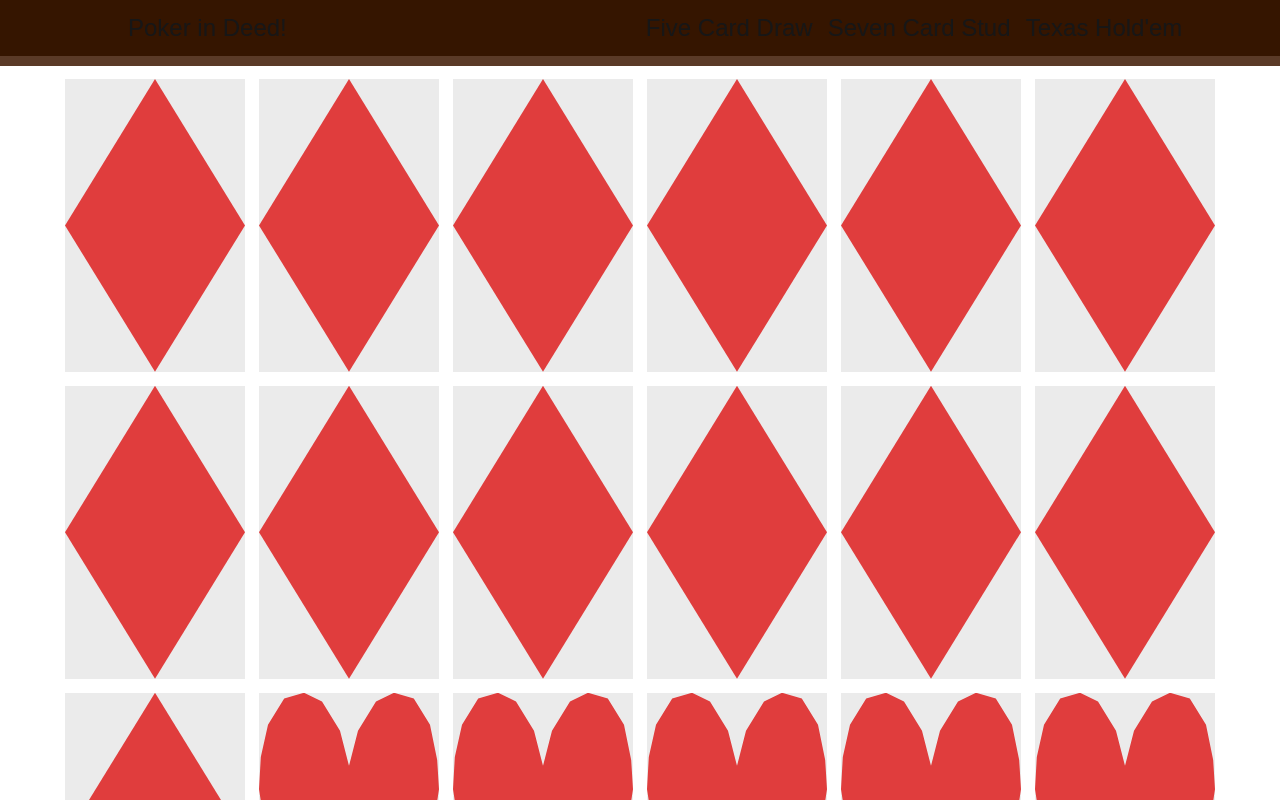
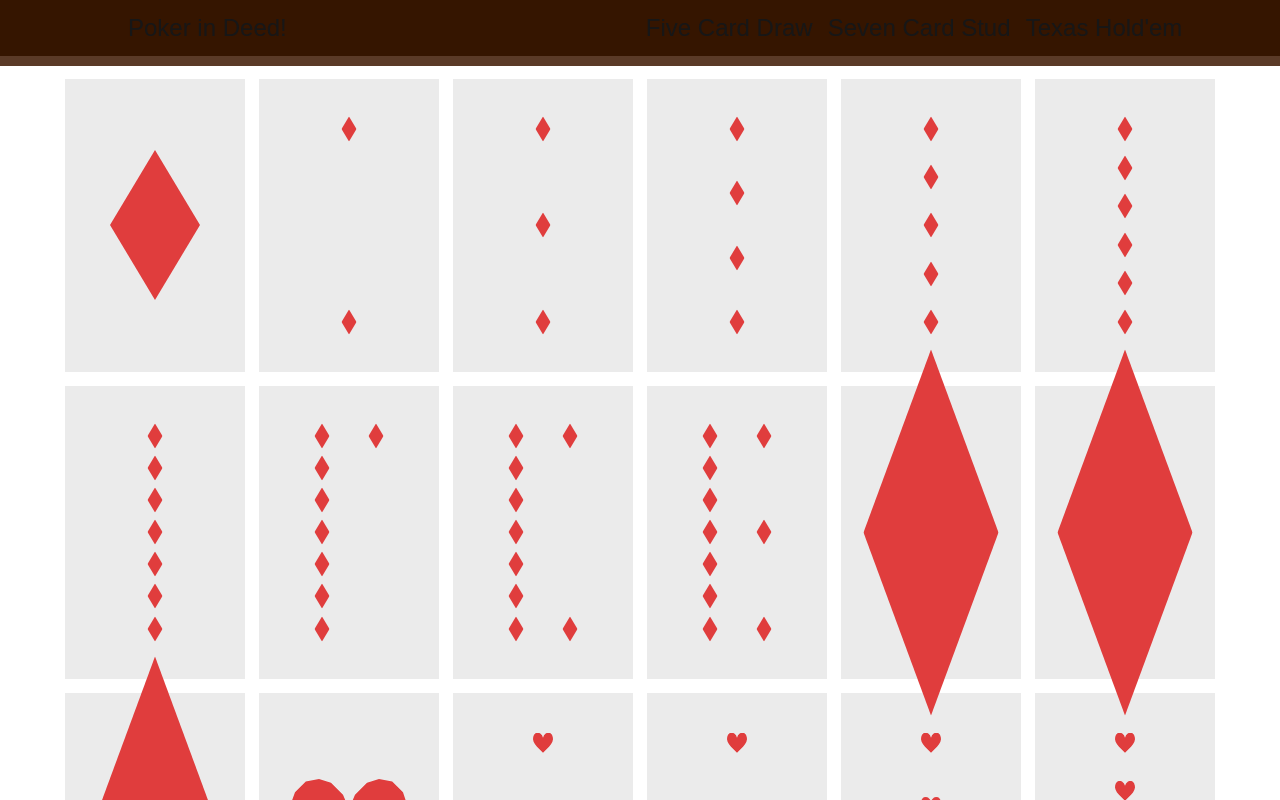
Before and after one commit to Milgarugaru123/My-Web-Games, a Next.js app in the folder poker-in-deed/: page / in a window 1280 px wide. Shown: the top 800 px of the page. Built offline with nearby package versions, Linux system fonts and the light colour scheme.

Commit message:
카드 디자인 계속 수정중

```diff
--- a/poker-in-deed/src/cards/Card.tsx
+++ b/poker-in-deed/src/cards/Card.tsx
@@ -1,6 +1,6 @@
 import CardInner from "./CardInner";
 import "./cards.css";
-import { CardShapes, CardVals, Cards } from "./cardType";
+import { CardShapes, CardVals } from "./cardType";
 
 const cardShapes: Readonly<CardShapes>[] = [
   "diamond",
@@ -49,7 +49,6 @@ const Card = () => {
                 className={`card_frame mx-auto val_${card.val}`}
               >
                 <CardInner shape={card.shape} val={card.val} />
-                {/* <div className={`shape_${card.shape}`}></div> */}
               </div>
             );
           });
--- a/poker-in-deed/src/cards/CardInner.tsx
+++ b/poker-in-deed/src/cards/CardInner.tsx
@@ -1,8 +1,31 @@
-import { CardShapes, CardVals } from "./cardType";
+import { CardShapes, CardVals, TCard } from "./cardType";
 
-const CardInner: { shape: CardShapes; val: CardVals } = ({ shape, val }) => {
-  if (val == `A`) return <div className={`shape_${shape}`}></div>;
-  return <div className={`shape_${shape}`}></div>;
+const CardInner = ({ shape, val }: TCard) => {
+  if (val == `A`)
+    return (
+      <div className={`w-full h-full flex justify-center items-center`}>
+        <div className={`w-2/3 aspect-square`}>
+          <div className={`shape_${shape}`}></div>
+        </div>
+      </div>
+    );
+  else if (typeof val == `string`)
+    return <div className={`shape_${shape} p-10`}></div>;
+  return (
+    <div
+      className={`w-full h-full p-10 flex flex-col flex-wrap justify-between items-center gap-2`}
+    >
+      {Array(val)
+        .fill(0)
+        .map((card, i) => {
+          return (
+            <div className={`w-[20%] aspect-square`}>
+              <div className={`shape_${shape}`}></div>
+            </div>
+          );
+        })}
+    </div>
+  );
 };
 
 export default CardInner;
--- a/poker-in-deed/src/cards/cardType.ts
+++ b/poker-in-deed/src/cards/cardType.ts
@@ -13,4 +13,4 @@ export type CardVals =
   | `J`
   | `Q`
   | `K`;
-export type Cards = { shape: CardShapes; val: CardVals };
+export type TCard = { shape: CardShapes; val: CardVals };
--- a/poker-in-deed/src/cards/cards.css
+++ b/poker-in-deed/src/cards/cards.css
@@ -9,7 +9,8 @@
 .shape_diamond {
   width: 100%;
   height: 100%;
-  clip-path: polygon(50% 0%, 100% 50%, 50% 100%, 0% 50%);
+  scale: 1.25;
+  clip-path: polygon(50% 0%, 80% 50%, 50% 100%, 20% 50%);
   background-color: rgb(224, 61, 61);
 }
 
@@ -124,3 +125,7 @@
   );
   background-color: black;
 }
+
+.shape_flip {
+  transform: rotate(180deg);
+}
```
